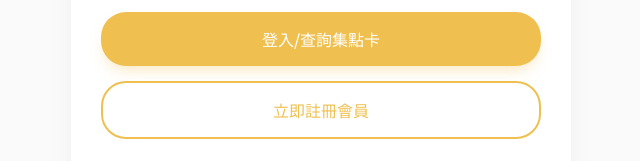
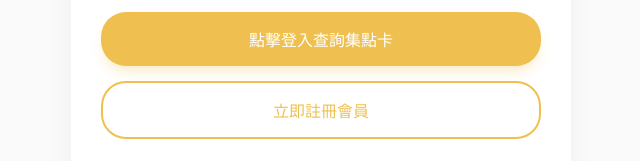
Before and after one commit to akai1030/52, a plain HTML site: page index.html in a window 1280 px wide. Shown: the part 230-391 px from the top of the page, 319-959 px from the left. Drawn offline with nearby package versions, Linux system fonts and the light colour scheme; some packages are replaced by stand-ins of ours; a script that the page names is missing.

Commit message:
Update index.html

```diff
--- a/index.html
+++ b/index.html
@@ -128,7 +128,7 @@ div:where(.swal2-actions) button{border-radius:15px!important;flex:1!important;m
     <div class="card">
       <h2 style="color:var(--g)">無貳良品</h2><div class="sub">集點會員系統</div>
       <input type="tel" id="hp" placeholder="輸入手機號碼" maxlength="10">
-      <button class="btn-y" onclick="uLogin()">登入/查詢集點卡</button>
+      <button class="btn-y" onclick="uLogin()">點擊登入查詢集點卡</button>
       <button class="btn-reg" onclick="reg()">立即註冊會員</button>
       <div class="link" onclick="rules()">📝 查看集點規則</div>
       <div class="div">STAFF ONLY</div>
```
